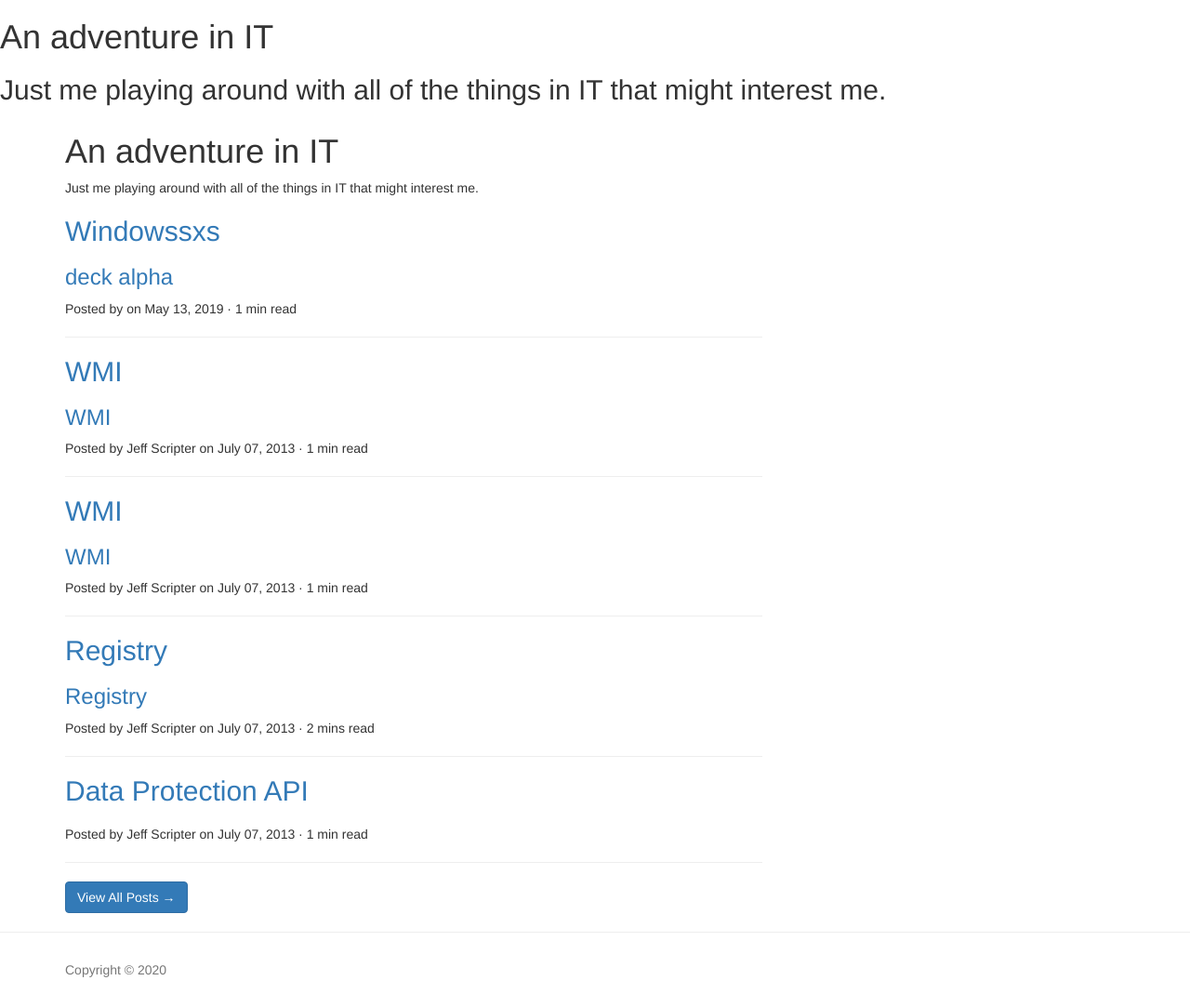
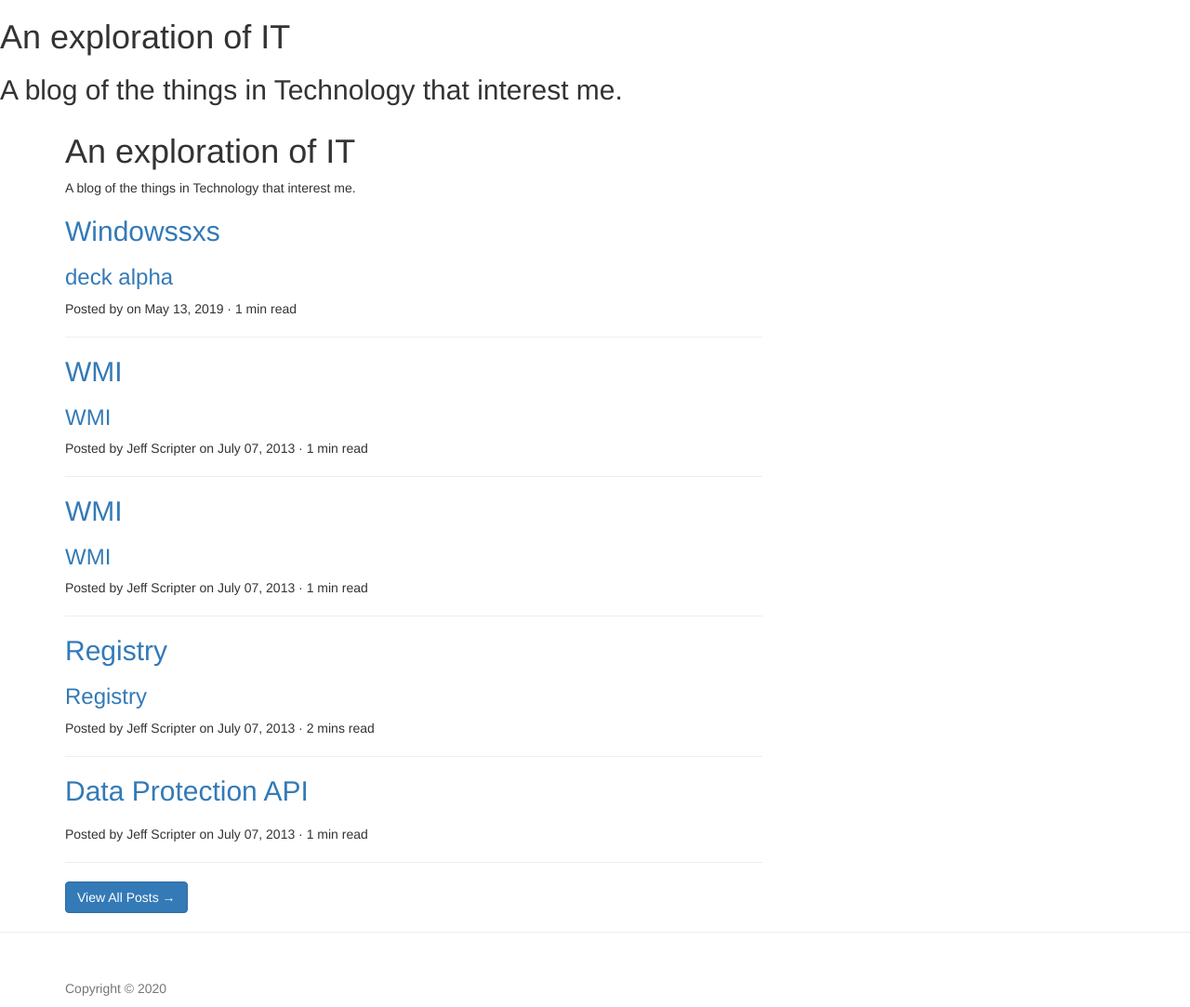
Before and after one commit to jpscripter/JPScripter.github.io, a Jekyll site: the page built from index.md, in a window 1280 px wide. Shown: the whole page at 93% size. Built offline with Jekyll 4.4.1, drawn with Linux system fonts in a browser that asks for light colours; nearby versions of some CDN libraries; library files that are not in the unit come from our copies.

Commit message:
footer vars

```diff
--- a/_config.yml
+++ b/_config.yml
@@ -1,5 +1,12 @@
-title: An adventure in IT
-description: Just me playing around with all of the things in IT that might interest me.
+title: An exploration of IT
+email: JPScripter@gmail.com
+description: >- # this means to ignore newlines until "baseurl:"
+  A blog of the things in Technology that interest me.
+baseurl: "" # the subpath of your site, e.g. /blog
+url: "" # the base hostname & protocol for your site, e.g. http://example.com
+twitter_username: JeffTheScripter
+github_username:  JPScripter
+
 show_downloads: false
-google_analytics:
+google_analytics: UA-140023239-1
 theme: jekyll-theme-slate
```
Also changed, not shown: _layouts/default.html (+1 -10 lines).
